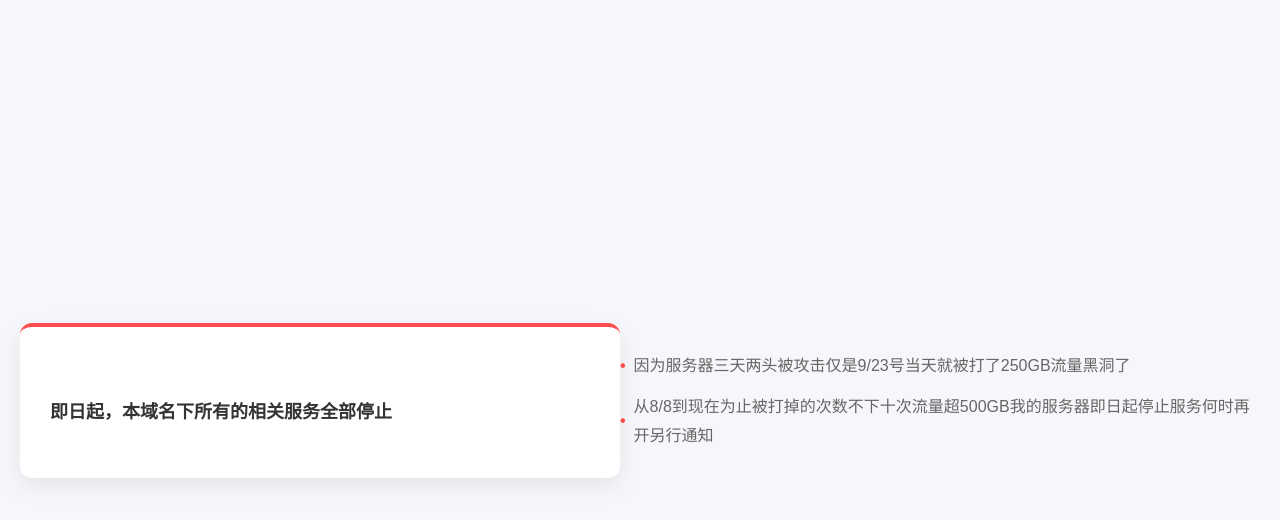
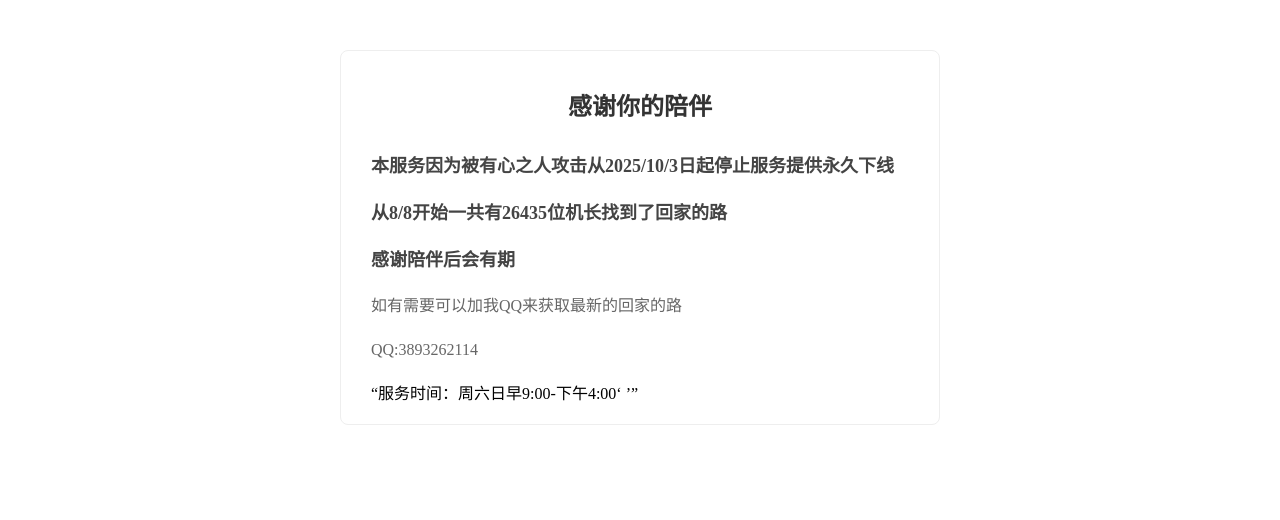
Before and after one commit to Cnfte/ccpages3, a plain HTML site: page index.html in a window 1280 px wide. Drawn offline with Linux system fonts and the light colour scheme.

Commit message:
Update index.html

```diff
--- a/index.html
+++ b/index.html
@@ -3,71 +3,64 @@
 <head>
     <meta charset="UTF-8">
     <meta name="viewport" content="width=device-width, initial-scale=1.0">
-    <title>!--服务器受到攻击--!</title>
+    <title>下线通知</title>
     <style>
-        * {
-            margin: 0;
-            padding: 0;
-            box-sizing: border-box;
-            font-family: 'Arial', 'Microsoft YaHei', sans-serif;
+        /* 容器样式：限制宽度、居中显示，避免文字超出 */
+        .notice-container {
+            max-width: 600px; /* 固定最大宽度，适配不同屏幕 */
+            width: 100%;
+            margin: 50px auto; /* 上下留空，左右居中 */
+            padding: 20px 30px;
+            border: 1px solid #eee; /* 可选：加边框提升质感 */
+            border-radius: 8px; /* 可选：圆角优化视觉 */
+            box-sizing: border-box; /* 确保 padding 不撑大容器 */
         }
-        body {
-            background-color: #f5f7fa;
-            min-height: 100vh;
-            display: flex;
-            justify-content: center;
-            align-items: center;
-            padding: 20px;
+        /* 标题样式：控制间距，突出层级 */
+        .notice-container h1 {
+            text-align: center;
+            color: #333;
+            margin-bottom: 30px;
+            font-size: 24px;
         }
-        .notice-card {
-            background: white;
-            width: 100%;
-            max-width: 600px;
-            padding: 40px 30px;
-            border-radius: 12px;
-            box-shadow: 0 8px 24px rgba(0, 0, 0, 0.08);
-            border-top: 4px solid #ff4d4f;
+        .notice-container h2 {
+            color: #444;
+            margin: 18px 0;
+            font-size: 18px;
+            line-height: 1.6; /* 行高优化，避免换行拥挤 */
         }
-        h1 {
-            color: #ff4d4f;
-            font-size: 24px;
-            margin-bottom: 20px;
-            padding-bottom: 12px;
-            border-bottom: 1px solid #eee;
-        }
-        h2 {
-            color: #333;
-            font-size: 18px;
-            margin: 30px 0 15px;
-        }
-        p {
+        /* 段落样式：控制行高、间距，确保文字易读 */
+        .notice-container p {
             color: #666;
+            margin: 15px 0;
             font-size: 16px;
             line-height: 1.8;
-            margin-bottom: 12px;
         }
-        .contact-info {
-            margin-top: 15px;
-        }
-        .contact-info p {
-            display: flex;
-            align-items: center;
-            gap: 8px;
-        }
-        .contact-info p::before {
-            content: "•";
-            color: #ff4d4f;
-            font-weight: bold;
+        /* 适配小屏幕（如手机），避免排版错乱 */
+        @media (max-width: 500px) {
+            .notice-container {
+                padding: 15px 20px;
+                margin: 20px auto;
+            }
+            .notice-container h1 {
+                font-size: 22px;
+            }
+            .notice-container h2 {
+                font-size: 16px;
+            }
+            .notice-container p {
+                font-size: 14px;
+            }
         }
     </style>
 </head>
 <body>
-    <div class="notice-card">
-      <h2>即日起，本域名下所有的相关服务全部停止</h2>
+    <div class="notice-container">
+        <h1>感谢你的陪伴</h1>
+        <h2>本服务因为被有心之人攻击从2025/10/3日起停止服务提供永久下线</h2>
+        <h2>从8/8开始一共有26435位机长找到了回家的路</h2>
+        <h2>感谢陪伴后会有期</h2>
+        <p>如有需要可以加我QQ来获取最新的回家的路</p>
+        <p>QQ:3893262114</p><q>服务时间：周六日早9:00-下午4:00<q>
     </div>
-  <div class="contact-info">
-    <p>因为服务器三天两头被攻击仅是9/23号当天就被打了250GB流量黑洞了</p>
-    <p>从8/8到现在为止被打掉的次数不下十次流量超500GB我的服务器即日起停止服务何时再开另行通知</p>
-  </div>
 </body>
 </html>
```
